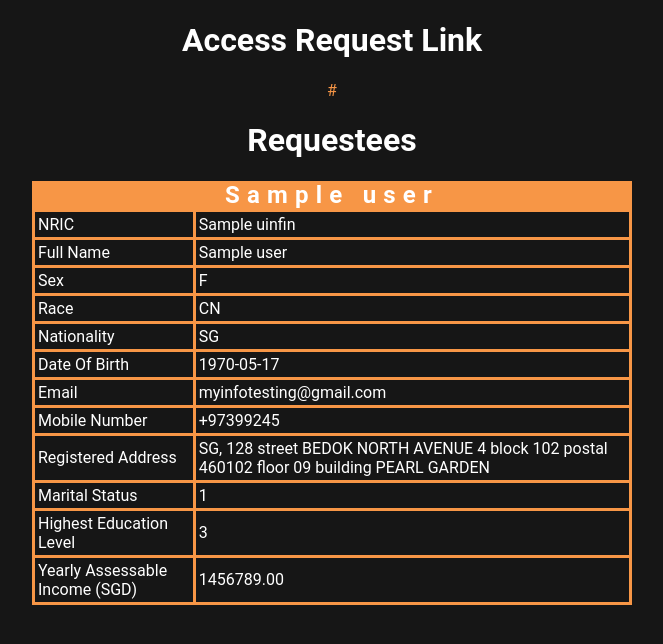
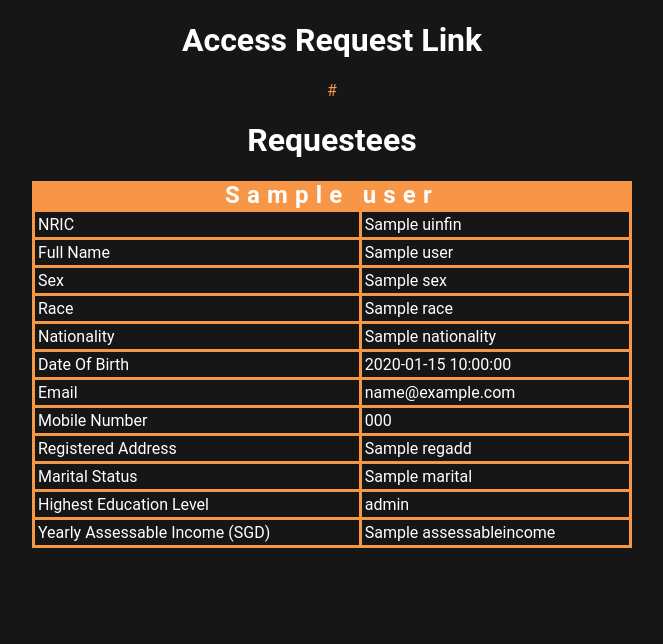
Before and after one commit to delgemoon/singpass_python, a Flask app: template templates/dashboard.html in a window 1280 px wide. Shown: the top 644 px of the page, without its empty margins (308-971 px from the left). Run offline with Flask 2, Linux system fonts and the light colour scheme; the template is opened without the code that fills it: most values are stand-ins (such as "Sample title", 1, 10 or a date in 2020).

Commit message:
tuning data handler code

```diff
--- a/data_handler.py
+++ b/data_handler.py
@@ -33,7 +33,7 @@ def validateUserLogin(userName, password):
         if user['userName'] == userName and user['password'] == password:
             return True
     return False
-def generateSessionEntity():
+def generateSessionEntity(requester):
     # Create a Cloud Datastore client.
     datastore_client = datastore.Client()
     # Fetch the current date / time.
@@ -52,7 +52,7 @@ def generateSessionEntity():
     # Construct the new entity using the key. Set dictionary values for entity
     # keys blob_name, requester, requetee, timestamp, nonce.
     entity = datastore.Entity(key)
-    entity['requester'] = ""
+    entity['requester'] = requester
     entity['requestee'] = ""
     entity['timestamp'] = current_datetime
     entity['data'] = dict()
@@ -70,10 +70,14 @@ def updateSessionEntity(session, requester, requestee, data):
     entity = datastore_client.get(key)
     if entity is None:
         return None
-    entity['requester'] = requester
-    entity['requestee'] = requestee
-    entity['data'] = data
+    if requester is not None:
+        entity['requester'] = requester
+    if requestee is not None:
+        entity['requestee'] = requestee
+    if data is not None:
+        entity['data'] = data
     datastore_client.put(entity)
+    __delete_previous_session__(session, entity['requester'], entity['requestee'])
     return session
 
 def getSessionEntity(session):
@@ -87,6 +91,24 @@ def getSessionEntity(session):
         return None
     return entity
 
+def __delete_previous_session__(current_session, requester, requestee):
+        # Create a Cloud Datastore client.
+    datastore_client = datastore.Client()
+
+    query = datastore_client.query(kind='Sessions', namespace='MyInfoApp')
+    query.add_filter('requester', '=', requester)
+    query.add_filter('requestee', '=', requestee)
+    sessions = list(query.fetch())
+    kind = 'Sessions'
+    if sessions is not None:
+        for session in sessions:
+            name = session.key.name
+            pp(name)
+            if name != current_session:
+                key = datastore_client.key(kind, str(name), namespace="MyInfoApp")
+                datastore_client.delete(key)
+    return True
+
 def query_data(requester):
     # Create a Cloud Datastore client.
     datastore_client = datastore.Client()
@@ -97,11 +119,14 @@ def query_data(requester):
     requesters = list(query.fetch())
     if requesters is None:
         return None
-    data = [requester['data'] for requester in requesters]
+    data = []
+    for request in requesters:
+        if bool(request['data']) == True and request['requestee'] != '':
+            data.append(request['data'])
     return data
 
 if __name__ == "__main__":
-    sess = generateSessionEntity()
+    sess = generateSessionEntity("abc")
     print(sess)
     entity = getSessionEntity(sess)
     if entity is None:
--- a/main.py
+++ b/main.py
@@ -4,7 +4,7 @@ from pprint import pprint as pp
 from flask import make_response, Flask, flash, redirect, render_template, request, url_for
 from flask_login import LoginManager, UserMixin, \
                             login_required, login_user, logout_user
-from data_handler import validateUserLogin, generateSessionEntity, query_data
+from data_handler import validateUserLogin, generateSessionEntity, query_data, updateSessionEntity
 import uuid
 import json
 import os
@@ -72,14 +72,13 @@ def refill_data(person):
     data['nationality'] = person['nationality']['value']
     data['dob'] = person['dob']['value']
     data['email'] = person['email']['value']
-    data['mobileno'] = person['mobileno']['value']
-    data['uinfin'] = person['uinfin']['value']
+    data['mobileno'] = person['mobileno']['prefix'] + person['mobileno']['code'] + person['mobileno']['nbr']
     data['edulevel'] = person['edulevel']['value']
     data['assessableincome'] = person['assessableincome']['value']
     data['hdbtype'] = person['hdbtype']['value']
     data['marital'] = person['marital']['value']
-    data['regadd'] = person['regadd']['block'] + person['regadd']['building'] + person['regadd']['floor']
-    data['regadd'] += person['regadd']['street'] + person['regadd']['postal'] + person['regadd']['country']
+    data['regadd'] = person['regadd']['block'] + " " + person['regadd']['building'] + " " + person['regadd']['floor']
+    data['regadd'] += " " + person['regadd']['street'] + " " + person['regadd']['postal'] + " " + person['regadd']['country']
     return data
 
 # callback to reload the user object
@@ -95,12 +94,13 @@ def index():
 @app.route('/dashboard/<userId>')
 #@login_required
 def dashboard(userId):
-    session = generateSessionEntity()
-    pp(session)
+    pp(userId)
+    session = generateSessionEntity(userId)
     link = "http://localhost:3001/myinfo/{}".format(str(session))
     payload = dict()
     payload['link'] = link
     data = query_data(userId)
+    pp(data)
     payload['users'] = data
     return render_template('dashboard.html', data=payload)
 
@@ -146,10 +146,9 @@ def callback():
     headers['Content-Type'] = contentType
     headers['Cache-Control'] = cacheCtl
     res = requests.post(url, data=params, headers=headers)
-    pp(res.json())
     body = res.json()
     payload = security.verifyJWS(body['access_token'], MYINFO_CONSENTPLATFORM_SIGNATURE_CERT_PUBLIC_CERT)
-    pp(payload)
+    uinfin = payload['sub']
     url = MYINFO_API_PERSON + "/" + payload['sub'] + "/"
 
     # assemble params for Person API
@@ -164,6 +163,10 @@ def callback():
     res = requests.get(url, params=params, headers=headers)
     person_data = res.json()
     data = refill_data(person_data)
+    data['uinfin'] = uinfin
+    pp(data)
+    sess = updateSessionEntity(state, None, uinfin, data)
+    pp(sess)
     return format_response({"result" : "OK"})
 
 @app.route('/test')
--- a/templates/dashboard.html
+++ b/templates/dashboard.html
@@ -17,43 +17,43 @@
                 </tr>
                 <tr>
                     <td>Sex</td>
-                    <td>F</td>
+                    <td>{{ user.sex }}</td>
                 </tr>
                 <tr>
                     <td>Race</td>
-                    <td>CN</td>
+                    <td>{{ user.race }}</td>
                 </tr>
                 <tr>
                     <td>Nationality</td>
-                    <td>SG</td>
+                    <td>{{ user.nationality }}</td>
                 </tr>
                 <tr>
                     <td>Date Of Birth</td>
-                    <td>1970-05-17</td>
+                    <td>{{ user.dob }}</td>
                 </tr>
                 <tr>
                     <td>Email</td>
-                    <td>myinfotesting@gmail.com</td>
+                    <td>{{ user.email }}</td>
                 </tr>
                 <tr>
                     <td>Mobile Number</td>
-                    <td>+97399245</td>
+                    <td>{{ user.mobileno }}</td>
                 </tr>
                 <tr>
                     <td>Registered Address</td>
-                    <td>SG, 128 street BEDOK NORTH AVENUE 4 block 102 postal 460102 floor 09 building PEARL GARDEN</td>
+                    <td> {{ user.regadd }}</td>
                 </tr>
                 <tr>
                     <td>Marital Status</td>
-                    <td>1</td>
+                    <td>{{ user.marital }}</td>
                 </tr>
                 <tr>
                     <td>Highest Education Level</td>
-                    <td>3</td>
+                    <td>{{ user.edulevel }}</td>
                 </tr>
                 <tr>
                     <td>Yearly Assessable Income (SGD)</td>
-                    <td>1456789.00</td>
+                    <td>{{ user.assessableincome }}</td>
                 </tr>
             </table>
         {% endfor %}
```
Also changed, not shown: 1 other file.
